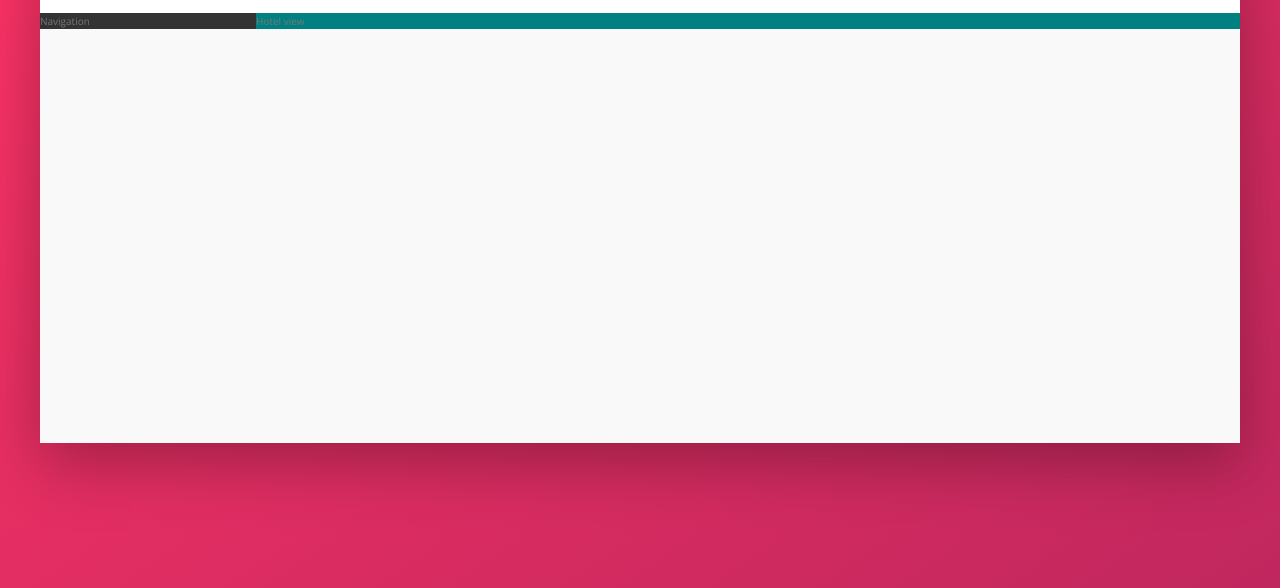
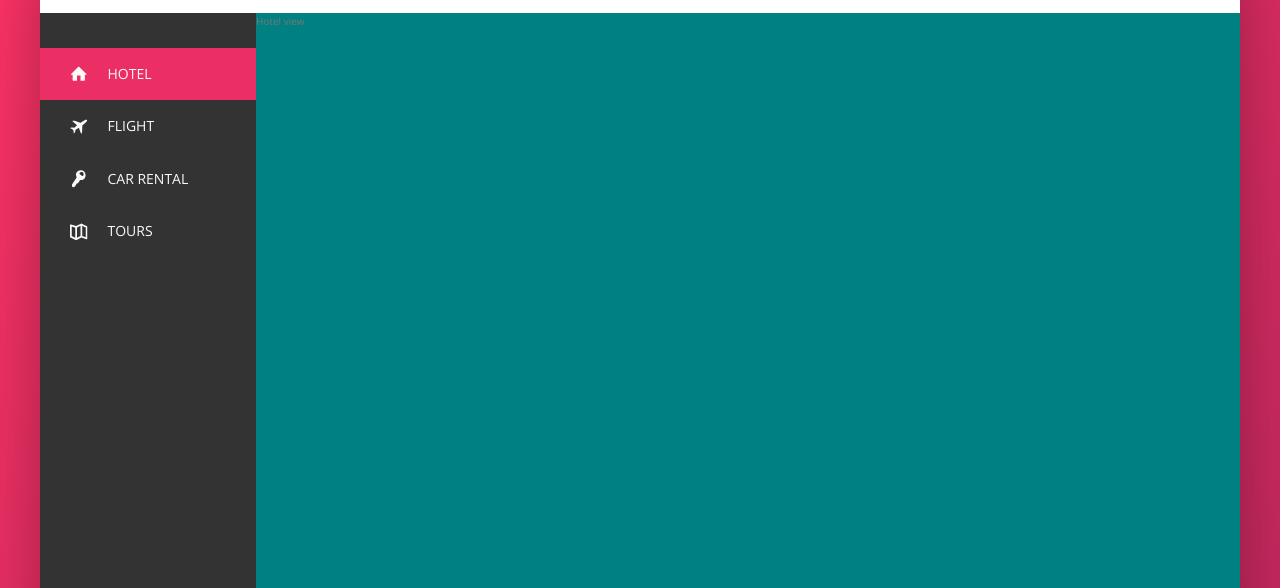
Before and after one commit to BETH-A/Trillo, a website: page starter/index.html in a window 1280 px wide. Shown: the part 137-725 px from the top of the page. Drawn offline with nearby package versions, Linux system fonts and the light colour scheme.

Commit message:
Build & Style sidebar

```diff
--- a/starter/index.html
+++ b/starter/index.html
@@ -48,7 +48,47 @@
 
             <div class="content">
                 <nav class="sidebar">
-                    Navigation
+                    <ul class="side-nav">
+                        <li class="side-nav__item side-nav__item--active">
+                            <a href="#" class="side-nav__link">
+                                <svg class="side-nav__icon">
+                                    <use xlink:href="img/sprite.svg#icon-home"></use>
+                                </svg>
+                                <span>Hotel</span>
+                            </a>
+                        </li>
+                        <li class="side-nav__item">
+                            <a href="#" class="side-nav__link">
+                                <svg class="side-nav__icon">
+                                    <use xlink:href="img/sprite.svg#icon-aircraft"></use>
+                                </svg>
+                                <span>Flight</span>
+                            </a>
+                        </li>
+                        <li class="side-nav__item">
+                            <a href="#" class="side-nav__link">
+                                <svg class="side-nav__icon">
+                                    <use xlink:href="img/sprite.svg#icon-key"></use>
+                                </svg>
+                                <span>Car Rental</span>
+                            </a>
+                        </li>
+                        <li class="side-nav__item">
+                            <a href="#" class="side-nav__link">
+                                <svg class="side-nav__icon">
+                                    <use xlink:href="img/sprite.svg#icon-map"></use>
+                                </svg>
+                                <span>Tours</span>
+                            </a>
+                        </li>
+                    </ul>
+
+                    <div class="legal">
+                        &copy 2020 by Jonas Schmedtmann.
+                        <br>
+                        Built by Beth Arnold as part of an online course <a href="#" class="footer__link">Advanced CSS & Sass</a>.  You are 100% allowed to use this webpage for both personal and commercial use, but NOT to claim as your own design.  A credit to the original auther, Jonas Schmedtmann, is of course highly appreciated!
+                    </div>
+
                 </nav>
                 <main class="hotel-view">
                     Hotel view
--- a/starter/sass/_components.scss
+++ b/starter/sass/_components.scss
@@ -119,3 +119,77 @@
         margin-right: 1rem;
     }
 }
+
+///////////////////////////////////////
+//SIDEBAR
+.side-nav {
+    font-size: 1.4rem;
+    list-style: none;
+    margin-top: 3.5rem;
+
+    &__item {
+        position: relative;
+
+        &:not(::last-child) {
+            margin-bottom: .5rem;
+        }
+    }
+
+    &__item::before {
+        content: "";
+        position: absolute;
+        top: 0;
+        left: 0;
+        height: 100%;
+        width: .3rem;
+        background-color: var(--color-primary);
+        transform: scaleY(0);
+        transition: transform .2s,
+                    width .4s cubic-bezier(1,0,0,1),
+                    background-color .1s;
+    }
+
+    &__item:hover::before,
+    &__item--active::before {
+        transform: scaleY(1);
+        width: 100%;
+    }
+
+    &__item:active::before {
+        background-color: var(--color-primary-light);
+    }
+
+    &__link:link,
+    &__link:visited {
+        color: var(--color-grey-light-1);
+        text-decoration: none;
+        text-transform: uppercase;
+        display: block;
+        padding: 1.5rem 3rem;
+        display: flex;
+        align-items: center;
+        position: relative;
+        z-index: 10;
+    }
+
+    // &__link:hover {
+    //     color: var(--color-primary);
+    // }
+
+    &__icon {
+        width: 1.75rem;
+        height: 1.75rem;
+        margin-right: 2rem;
+        fill: currentColor;
+    }
+
+}
+
+///////////////////////////////////////
+//LEGAL
+.legal {
+    font-size: 1.2rem;
+    color: var(--color-grey-light-4);
+    text-align: center;
+    padding: 1.5rem;
+}
--- a/starter/sass/_layout.scss
+++ b/starter/sass/_layout.scss
@@ -28,11 +28,16 @@
 
     flex: 0 0 18%;
     //grow=0(no),shrink=0(no), basis (width)=18% (will auto adjust due to %)
+    display: flex;
+    flex-direction: column;
+    justify-content: space-between;
 }
 
 .hotel-view {
     background-color: #fff;
     background-color: teal;
 
+    height: 80rem;
+
     flex: 1;
 }
```
Also changed, not shown: starter/css/style.css.
